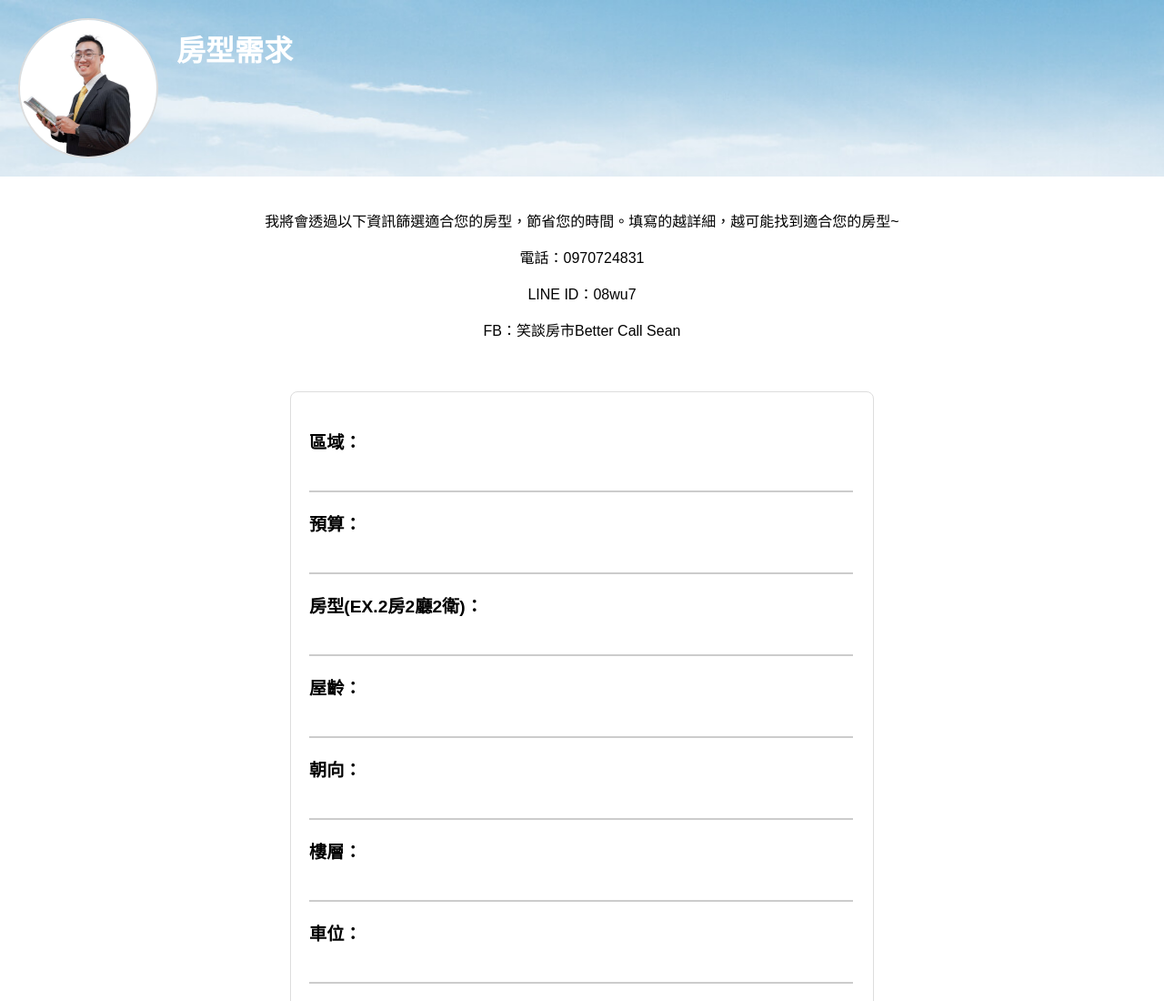
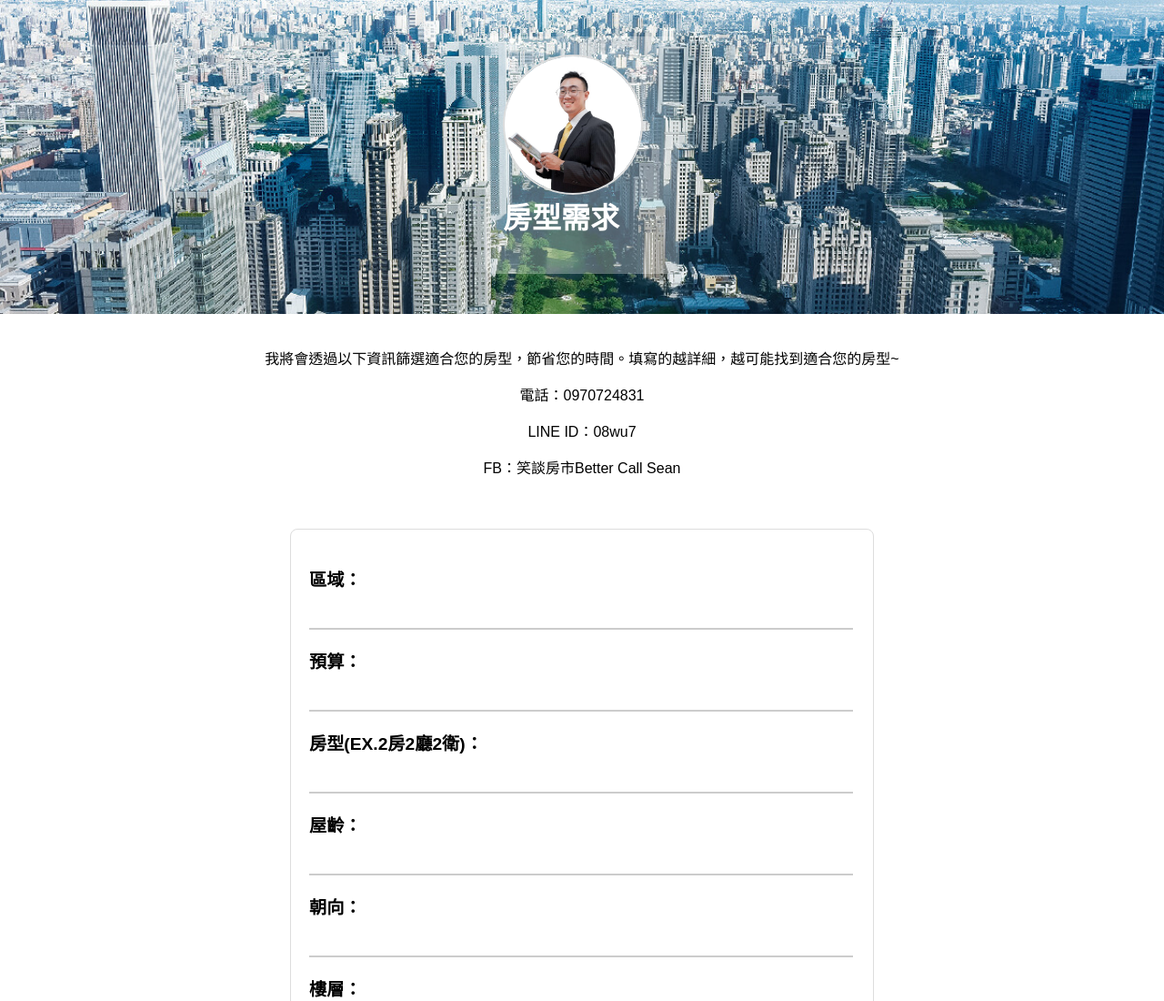
Before and after one commit to Better-Call-Sean/google-form-website, a plain HTML site: page index.html in a window 1280 px wide. Shown: the top 1100 px of the page at 91% size. Drawn offline with Linux system fonts and the light colour scheme.

Commit message:
Update styles.css
background

```diff
--- a/styles.css
+++ b/styles.css
@@ -9,13 +9,21 @@ body {
 /* Header 部分 */
 header {
     background-image: url('skyline.jpg'); /* 背景图片 */
-    background-size: cover;
+    background-size: cover;/* 确保背景图片覆盖整个 header 区域 */
+    background-position: center; /* 图片在 header 区域居中 */
+    background-repeat: no-repeat; /* 防止背景图片重复 */
     color: white;
     text-align: center;
-    padding: 20px;
+    padding: 40px;/* 增加 padding 以使内容与边界有间隔 */
 }
 
 .header-content {
+    background-color: rgba(255, 255, 255, 0.3); /* 白色背景，透明度 30% */
+    padding: 20px;
+    border-radius: 10px; /* 圆角边框（可选） */
+    display: inline-block; /* 使背景颜色仅包裹文本 */
+    max-width: 80%; /* 限制背景颜色的最大宽度（可选） */
+    margin: 0 auto; /* 使背景居中显示（可选） */
     overflow: hidden; /* 清除浮动影响，确保容器高度包含浮动元素 */
     text-align: left; /* 确保内容靠左对齐 */
 }
```
